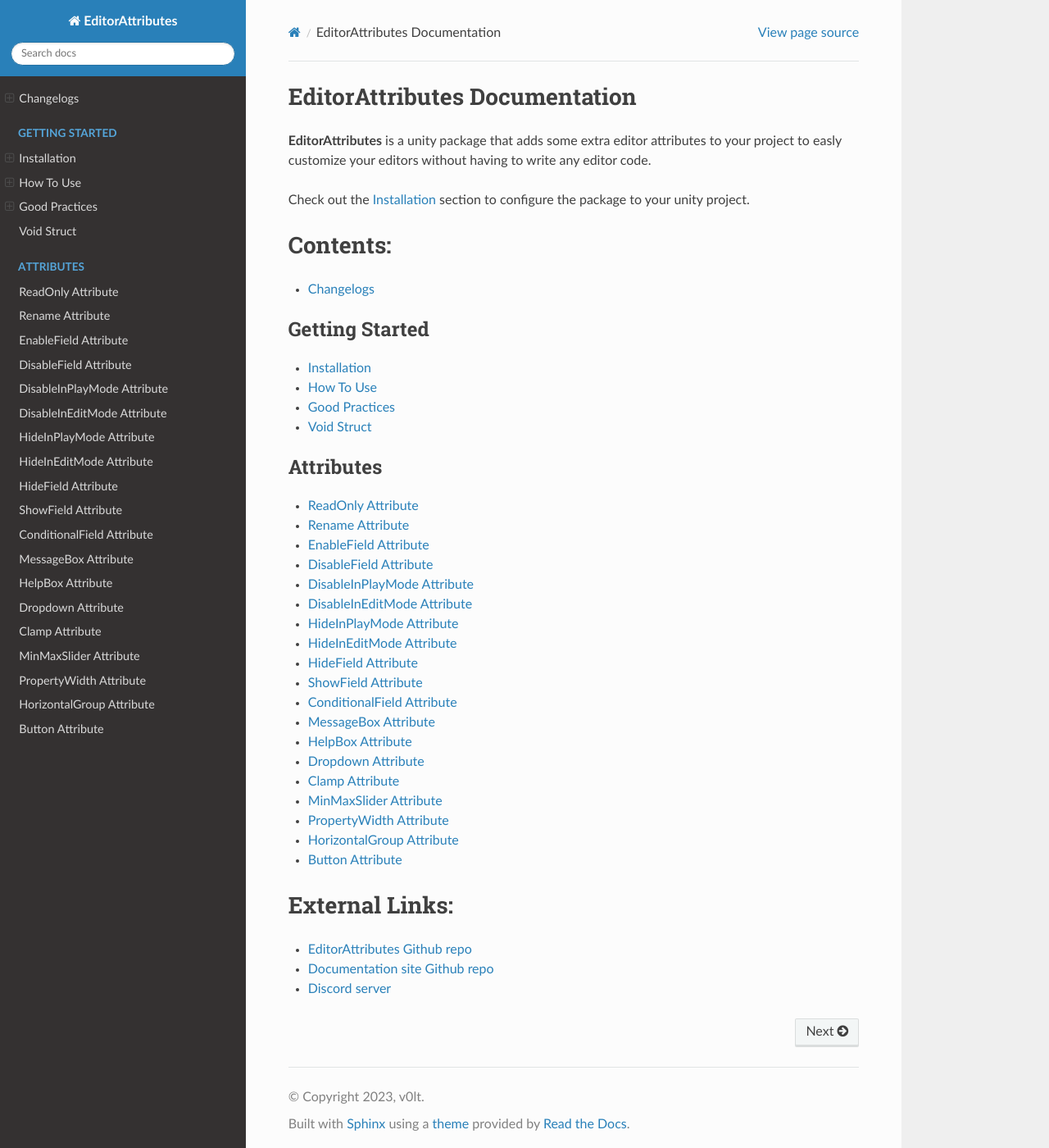
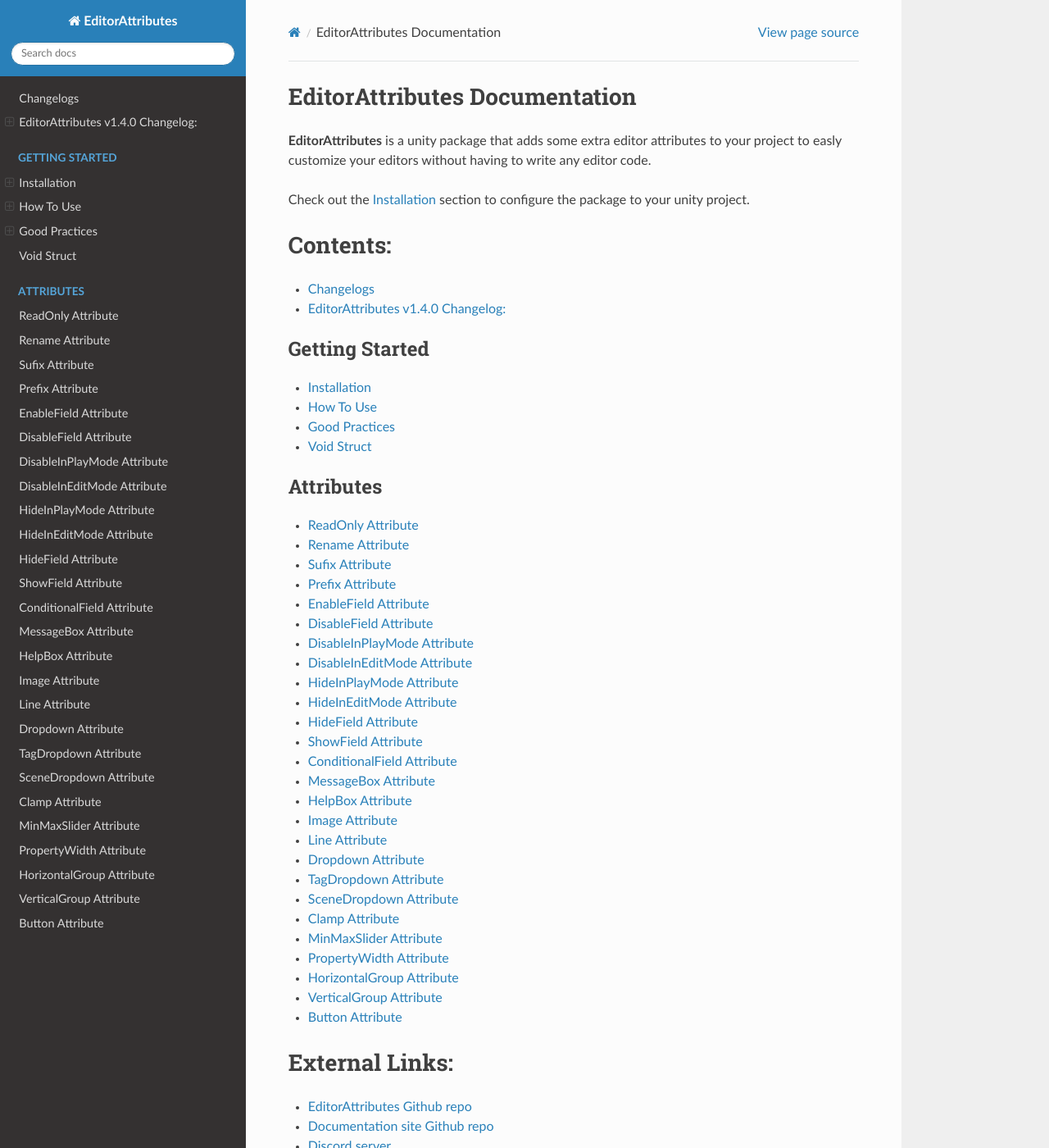
Before and after one commit to v0lt13/EditorAttributesDocs, a Sphinx documentation site: the page built from docs/source/index.rst, in a window 1280 px wide and 1400 px high. Shown: the whole window at 82% size. Built offline with Sphinx 7.4.7 and the Read the Docs theme 2.0.0, drawn with Linux system fonts in a browser that asks for light colours.

Commit message:
Update 1.4.0

```diff
--- a/docs/source/Attributes/readonly.rst
+++ b/docs/source/Attributes/readonly.rst
@@ -1,14 +1,16 @@
 ReadOnly Attribute
 ==================
 
-Attribute to make a field readonly in the inspector::
+Attribute to make a field readonly in the inspector
+
+Example::
 
 	using UnityEngine;
 	using EditorAttributes;
 
 	public class AttributesExample : MonoBehaviour
 	{
-		[ReadOnly, SerializeField] private string id = "c3fcaf64-34ed-4fa6-bf09-df485465eb51";
+		[SerializeField, ReadOnly] private string id = "c3fcaf64-34ed-4fa6-bf09-df485465eb51";
 	}
 
 .. image:: ../Images/ReadOnly01.png
--- a/docs/source/GettingStarted/voidstruct.rst
+++ b/docs/source/GettingStarted/voidstruct.rst
@@ -1,7 +1,7 @@
 Void Struct
 ===========
 
-The **Void** struct is an empty serialized struct to use as a holder property for attributes like the :doc:`../Attributes/helpbox`, :doc:`../Attributes/horizontalgroup`, etc.
+The **Void** struct is an empty serialized struct to use as a holder property for attributes like the :doc:`../Attributes/verticalgroup`, :doc:`../Attributes/horizontalgroup`, etc.
 that completely redraw the property in the inspector.
 
 The **Void** struct can also be passed as a type in generics, which commonly happens when you make an event system that you want to return void::
--- a/docs/source/changelogs.rst
+++ b/docs/source/changelogs.rst
@@ -1,5 +1,14 @@
 Changelogs
 ==========
+
+EditorAttributes v1.4.0 Changelog:
+==================================
+- Added Prefix/Sufix attribute
+- Added Line attribute
+- Added TagDropdown attribute
+- Added Image attribute
+- Added VerticalGroup attribute
+- Added SceneDropdown attribute
 
 EditorAttributes v1.3.0 Changelog:
 ----------------------------------
--- a/docs/source/index.rst
+++ b/docs/source/index.rst
@@ -32,6 +32,8 @@
 
     Attributes/readonly
     Attributes/rename
+    Attributes/sufix
+    Attributes/prefix
     Attributes/enablefield
     Attributes/disablefield
     Attributes/disableinplaymode
@@ -43,11 +45,16 @@
     Attributes/conditionalfield
     Attributes/messagebox
     Attributes/helpbox
+    Attributes/image
+    Attributes/line
     Attributes/dropdown
+    Attributes/tagdropdown
+    Attributes/scenedropdown
     Attributes/clamp
     Attributes/minmaxslider
     Attributes/propertywidth
     Attributes/horizontalgroup
+    Attributes/verticalgroup
     Attributes/button
 
 External Links:
```
Also changed, not shown: docs/source/Attributes/image.rst (added, +25 -0 lines), docs/source/Attributes/line.rst (added, +34 -0 lines), docs/source/Attributes/prefix.rst (added, +21 -0 lines), docs/source/Attributes/scenedropdown.rst (added, +16 -0 lines), docs/source/Attributes/sufix.rst (added, +21 -0 lines), docs/source/Attributes/tagdropdown.rst (added, +19 -0 lines), docs/source/Attributes/verticalgroup.rst (added, +58 -0 lines), docs/source/Images/Image01.png (added), docs/source/Images/Line01.png (added), docs/source/Images/Prefix01.png (added), docs/source/Images/SceneDropdown01.png (added), docs/source/Images/Sufix01.png (added), docs/source/Images/TagDropdown01.png (added), docs/source/Images/VerticalGroup01.png (added), 1 more files.
